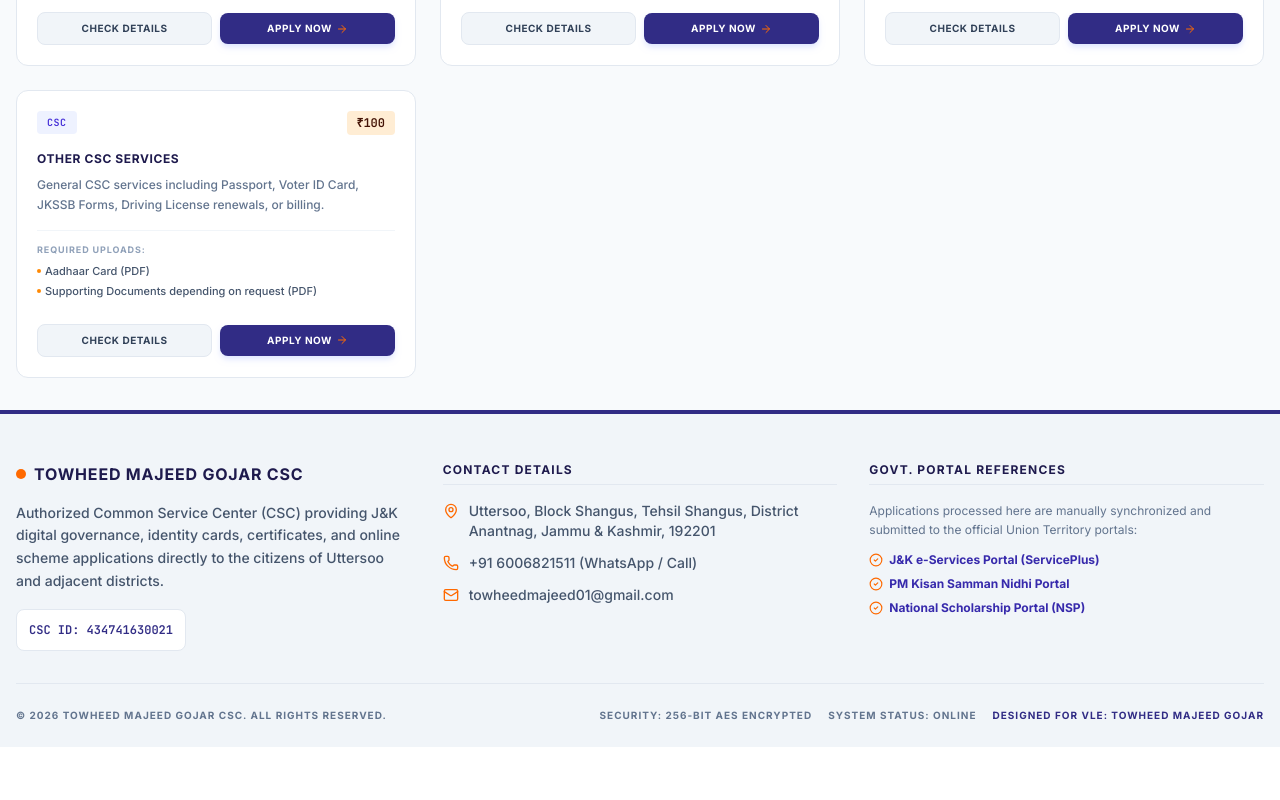
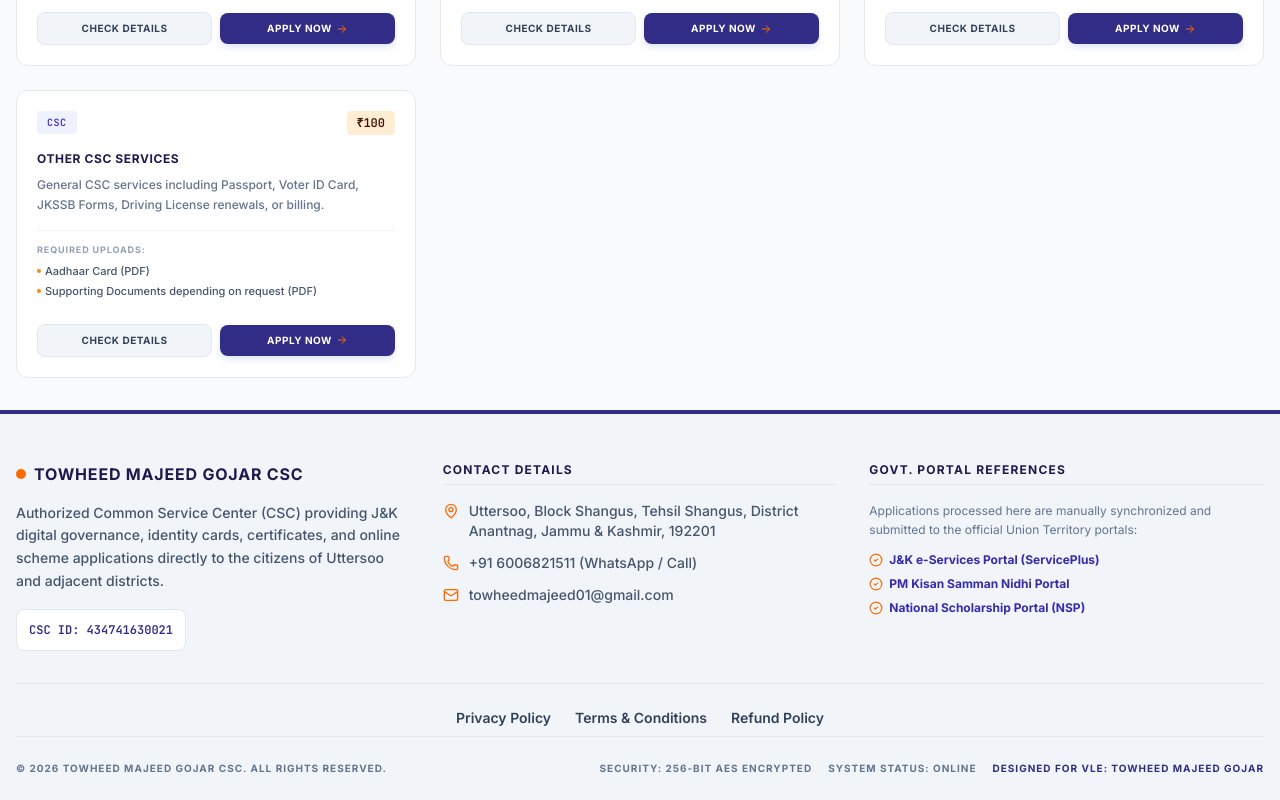
Before and after one commit to towheedmajeedgojar2-afk/csc-service-management-portal, a React (Vite) app: page / in a window 1280 px wide. Shown: the part 2816-3616 px from the top of the page. Before the commit the page ends 3563 px from the top, so only its background shows below. Built offline with nearby package versions, Linux system fonts and the light colour scheme.

Commit message:
Add Razorpay compliance pages and footer navigation

```diff
--- a/src/App.tsx
+++ b/src/App.tsx
@@ -26,19 +26,35 @@ export default function App() {
   // 1. Check if returning admin session exists
   const storedToken = localStorage.getItem("csc_admin_token");
   const storedUser = localStorage.getItem("csc_admin_user");
+
   if (storedToken && storedUser) {
     setAdminToken(storedToken);
     setAdminUser(JSON.parse(storedUser));
   }
 
-    // 2. Parse query parameters for deep-linking (e.g., track updates)
   const params = new URLSearchParams(window.location.search);
   const idParam = params.get("id");
+
   if (idParam) {
     setTrackId(idParam);
     setCurrentTab("track");
   }
+
+  // Footer policy navigation listener
+  const handleFooterNavigation = (event: Event) => {
+    const customEvent = event as CustomEvent<string>;
+    setCurrentTab(customEvent.detail);
+  };
+
+  window.addEventListener("navigate-tab", handleFooterNavigation);
+
+  return () => {
+    window.removeEventListener("navigate-tab", handleFooterNavigation);
+  };
 }, []);
+
+    // 2. Parse query parameters for deep-linking (e.g., track updates)
+
 
   const handleAdminLogout = () => {
     setAdminToken("");
--- a/src/components/HeaderFooter.tsx
+++ b/src/components/HeaderFooter.tsx
@@ -233,6 +233,31 @@ export const Footer: React.FC = () => {
         </div>
       </div>
 
+      {/* Razorpay Required Policy Links */}
+      <div className="max-w-7xl mx-auto border-t border-slate-200 pt-6 mb-2">
+        <div className="flex flex-wrap justify-center gap-6 text-sm font-semibold text-slate-700">
+          <button
+            onClick={() => window.dispatchEvent(new CustomEvent("navigate-tab", { detail: "privacy" }))}
+            className="hover:text-indigo-900 hover:underline transition-colors"
+          >
+            Privacy Policy
+          </button>
+
+          <button
+            onClick={() => window.dispatchEvent(new CustomEvent("navigate-tab", { detail: "terms" }))}
+            className="hover:text-indigo-900 hover:underline transition-colors"
+          >
+            Terms & Conditions
+          </button>
+
+          <button
+            onClick={() => window.dispatchEvent(new CustomEvent("navigate-tab", { detail: "refund" }))}
+            className="hover:text-indigo-900 hover:underline transition-colors"
+          >
+            Refund Policy
+          </button>
+        </div>
+      </div>
       <div className="max-w-7xl mx-auto pt-6 border-t border-slate-200 text-center text-[10px] font-black uppercase tracking-widest text-slate-500 flex flex-col sm:flex-row justify-between items-center gap-4">
         <div>
           © 2026 Towheed Majeed Gojar CSC. All Rights Reserved.
```
Lines whose indentation alone changed are shown as unchanged.
